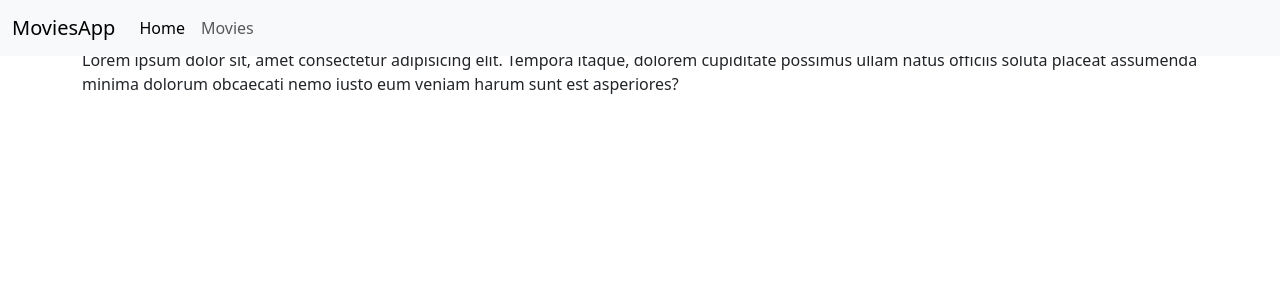
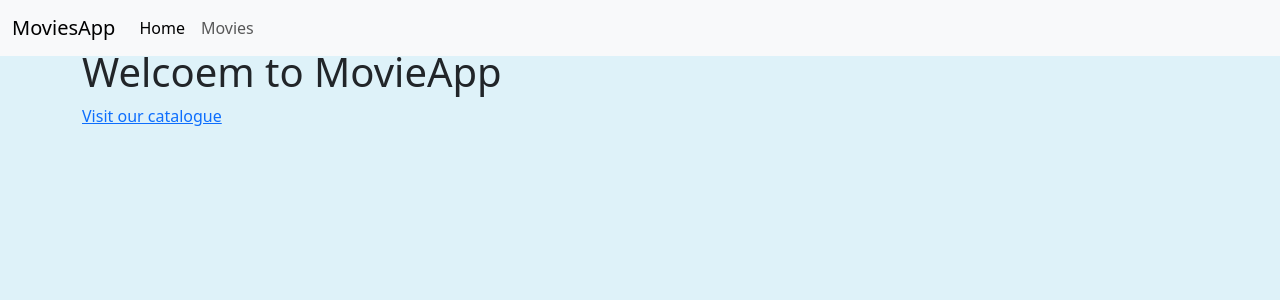
Before and after one commit to murphy-afk/webapp-react, a React (Vite) app: page / in a window 1280 px wide. Shown: the top 300 px of the page. Built offline with nearby package versions, Linux system fonts and the light colour scheme; no server answers.

Commit message:
feat: useMovies hook

```diff
--- /dev/null
+++ b/src/hooks/useMovies.jsx
@@ -0,0 +1,33 @@
+import { useState, useEffect } from "react";
+import axios from "axios";
+
+const backendBaseUrl = import.meta.env.VITE_BACKEND_URL;
+
+export default function useMovies() {
+
+  const [movies, setMovies] = useState([]);
+  const [error, setError] = useState(null);
+
+  const [page, setPage] = useState(1);
+  const [totalPages, setTotalPages] = useState(null);
+
+  useEffect(() => {
+    axios
+      .get(`${backendBaseUrl}/api/movies?page=${page}`)
+      .then((resp) => {
+        setMovies(resp.data.results);
+        setTotalPages(resp.data.info.pages);
+      })
+      .catch((err) => {
+        setError(err);
+      });
+  }, [page]);
+
+  return {
+    movies,
+    page,
+    totalPages,
+    setPage
+  }
+
+}
--- a/src/index.css
+++ b/src/index.css
@@ -1,6 +1,6 @@
 img {
- max-width: 100%;
- max-height: 400px;
+  max-width: 100%;
+  max-height: 400px;
 }
 
 .movie-banner {
@@ -8,3 +8,7 @@ img {
   background-size: cover;
   background-position: center;
 }
+
+body {
+  background-color: rgb(222, 242, 249);
+}
--- a/src/pages/Home.jsx
+++ b/src/pages/Home.jsx
@@ -1,10 +1,15 @@
+import { Link } from "react-router";
+
 export default function Home() {
   return (
     <>
       <section className="container py-5">
-        <p>
-          Lorem ipsum dolor sit, amet consectetur adipisicing elit. Tempora itaque, dolorem cupiditate possimus ullam natus officiis soluta placeat assumenda minima dolorum obcaecati nemo iusto eum veniam harum sunt est asperiores?
-        </p>
+      <h1>Welcoem to MovieApp</h1>
+      <Link to={'/movies'}>Visit our catalogue</Link>
+      {/* <p>Add a movie:</p>
+      <form>
+
+      </form> */}
       </section>
     </>
   );
--- a/src/pages/MovieDetails.jsx
+++ b/src/pages/MovieDetails.jsx
@@ -55,7 +55,7 @@ export default function MovieDetails() {
               <ul className="list-group">
                 {movie.reviews.map((review) => (
                   <li key={review.id} className="list-group-item">
-                    <Review review={review}/>
+                    <Review review={review} />
                   </li>
                 ))}
               </ul>
--- a/src/pages/MovieIndex.jsx
+++ b/src/pages/MovieIndex.jsx
@@ -1,26 +1,10 @@
 import axios from "axios";
 import { useEffect, useState } from "react";
 import Card from "../components/Card";
+import useMovies from "../hooks/useMovies";
 
 export default function MovieIndex() {
-  const [movies, setMovies] = useState([]);
-  const [page, setPage] = useState(1);
-  const [totalPages, setTotalPages] = useState(null);
-
-  const backendBaseUrl = import.meta.env.VITE_BACKEND_URL;
-
-  useEffect(() => {
-    axios
-      .get(`${backendBaseUrl}/api/movies?page=${page}`)
-      .then((resp) => {
-        setMovies(resp.data.results);
-        setTotalPages(resp.data.info.pages);
-      })
-      .catch((err) => {
-        console.log(err);
-      });
-  }, [page]);
-
+  const {movies, page, totalPages, setPage} = useMovies();
 
   return (
     <>
```
Lines whose indentation alone changed are shown as unchanged.
